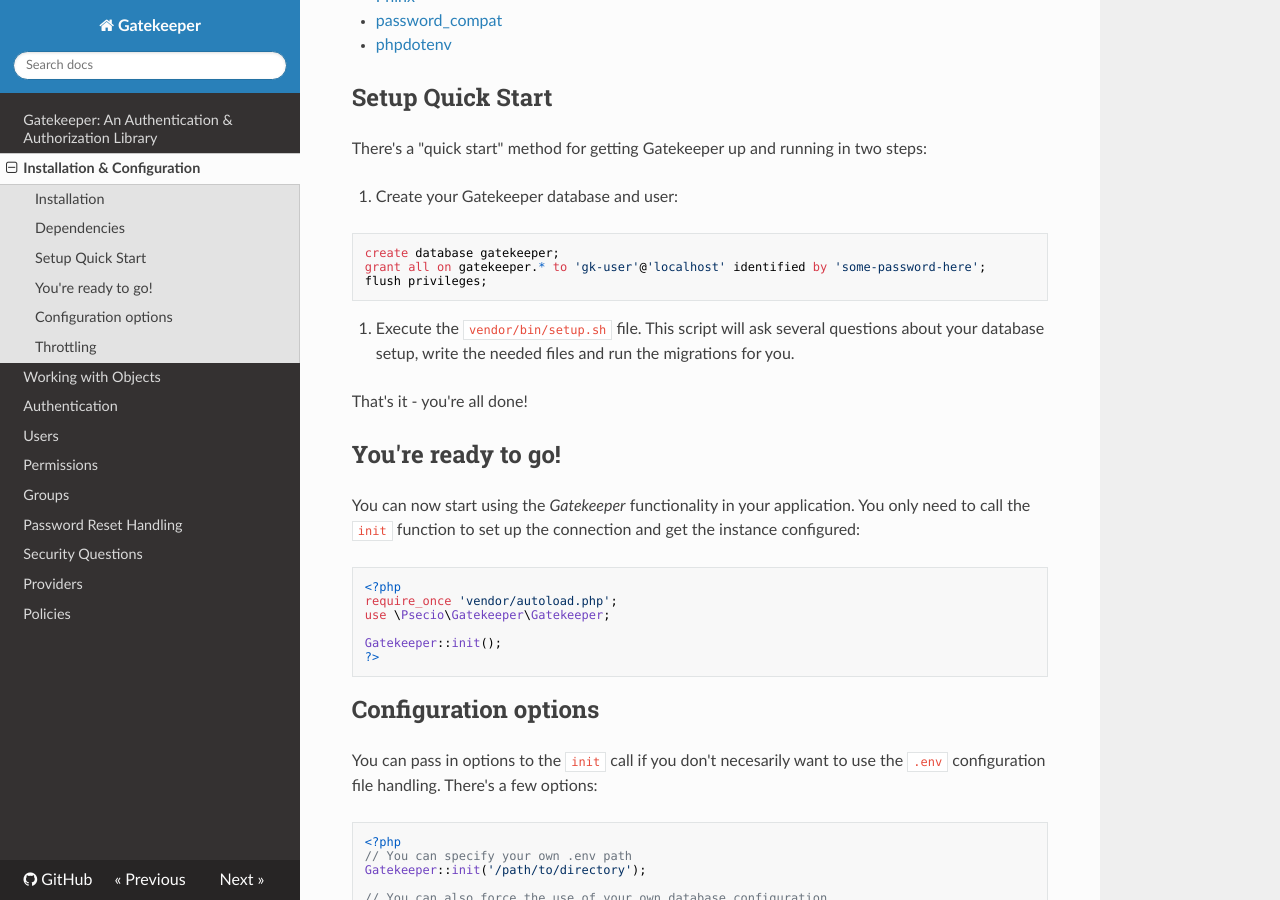
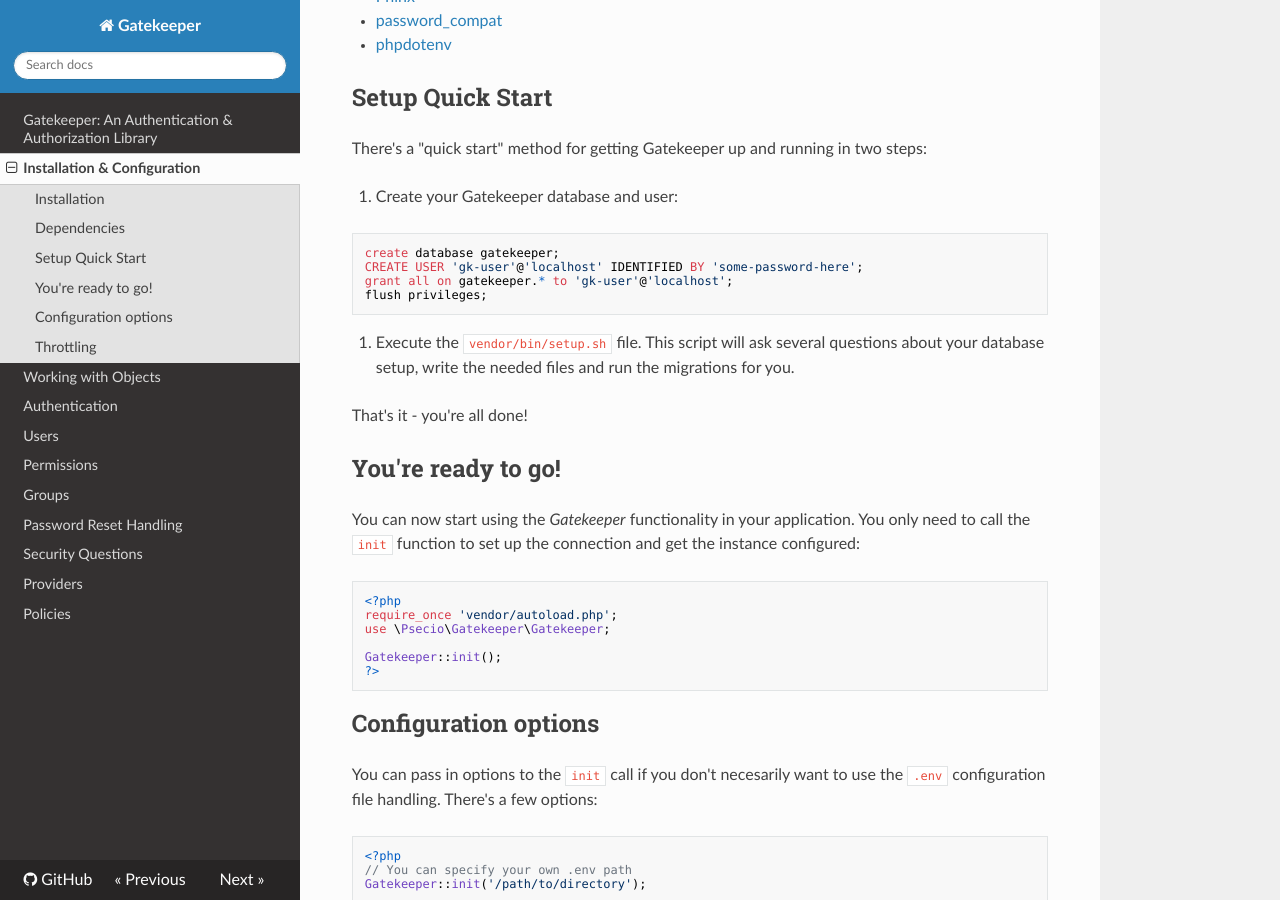
Before and after one commit to psecio/gatekeeper, an MkDocs documentation site: the page built from docs/installation-and-configuration.md, in a window 1280 px wide and 900 px high, scrolled down 511 px. Built offline with MkDocs 1.6.1, drawn with Linux system fonts in a browser that asks for light colours; nearby versions of some CDN libraries; old or Windows-style settings are respelled for this version of MkDocs.

Commit message:
Update installation-and-configuration.md
"1287 Using GRANT for creating new user is deprecated and will be removed in future release. Create new user with CREATE USER statement."

````diff
--- a/docs/installation-and-configuration.md
+++ b/docs/installation-and-configuration.md
@@ -26,7 +26,8 @@ There's a "quick start" method for getting Gatekeeper up and running in two step
 
 ```
 create database gatekeeper;
-grant all on gatekeeper.* to 'gk-user'@'localhost' identified by 'some-password-here';
+CREATE USER 'gk-user'@'localhost' IDENTIFIED BY 'some-password-here';
+grant all on gatekeeper.* to 'gk-user'@'localhost';
 flush privileges;
 ```
 
````
